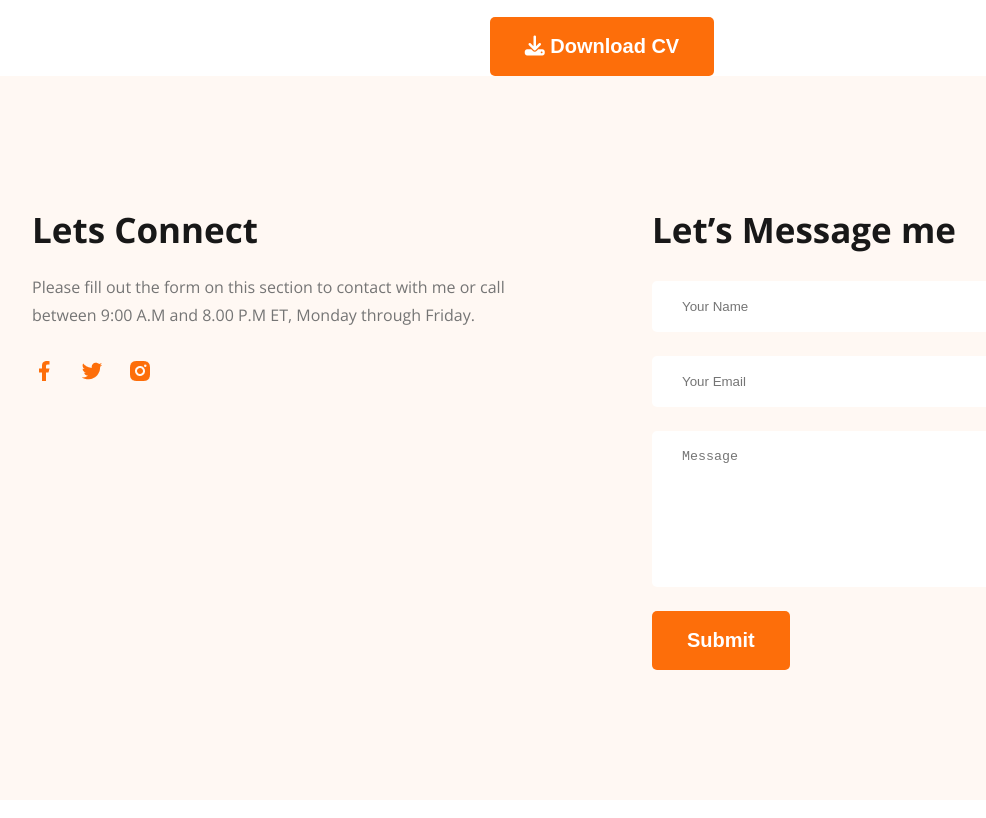
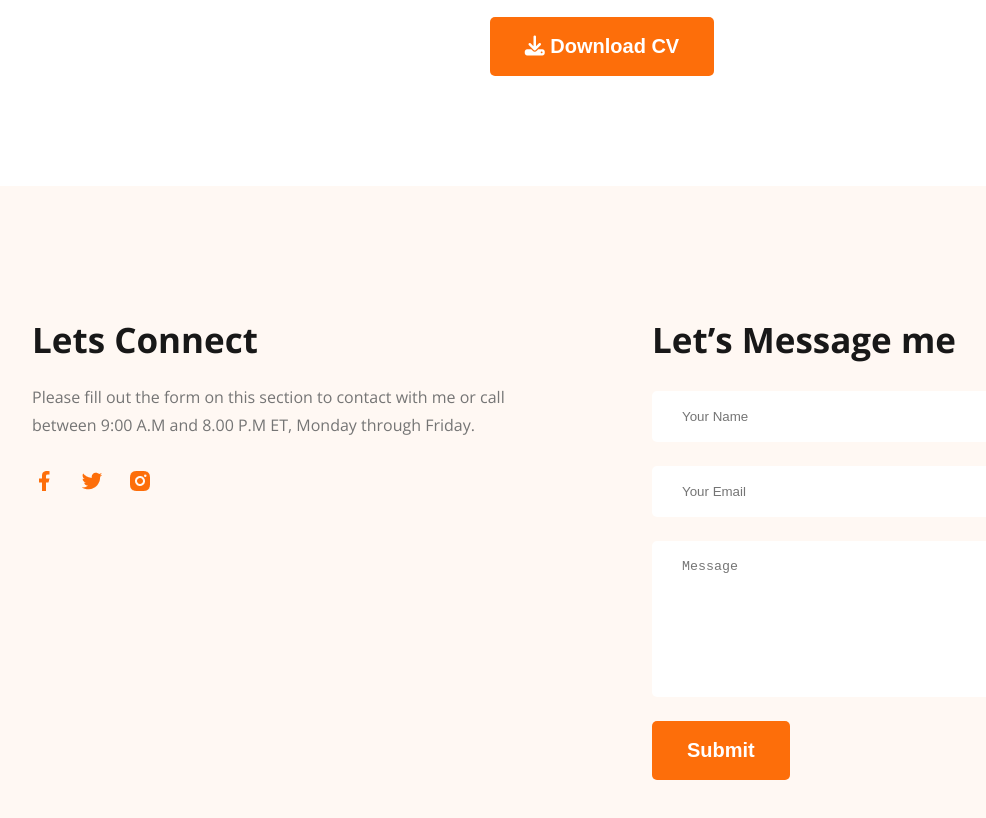
Before and after one commit to DiptaPal/web-dev-portfolio, a plain HTML site: page index.html in a window 1280 px wide. Shown: the part 3281-4099 px from the top of the page, without its empty margins (38-1024 px from the left). Drawn offline with nearby package versions, Linux system fonts and the light colour scheme.

Commit message:
footer updated

```diff
--- a/style/portfolio.css
+++ b/style/portfolio.css
@@ -216,6 +216,7 @@ main {
 footer {
     background-color: #fff8f3;
     padding: 130px 0;
+    margin-top: 110px;
 }
 .footer {
     max-width: 1140px;
```
